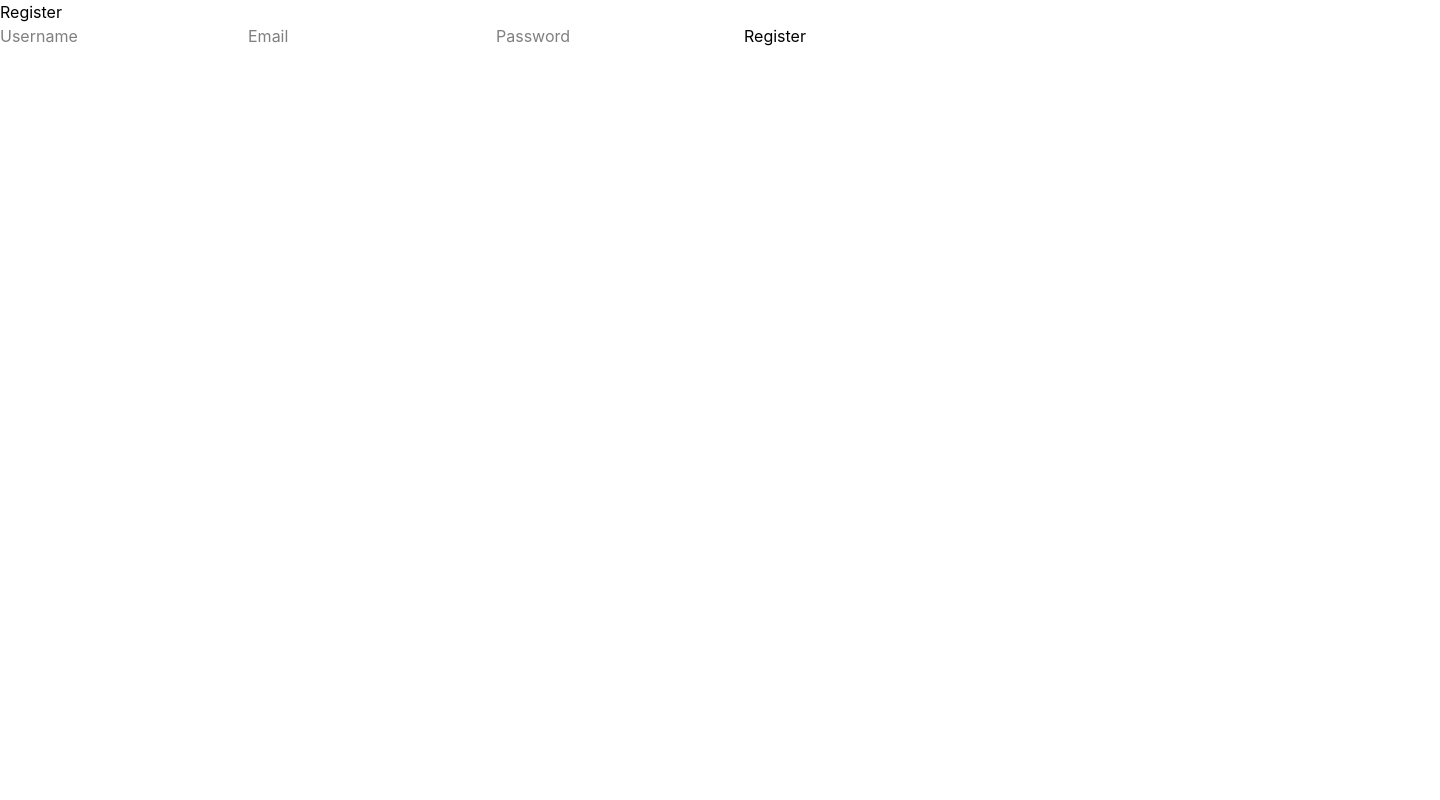
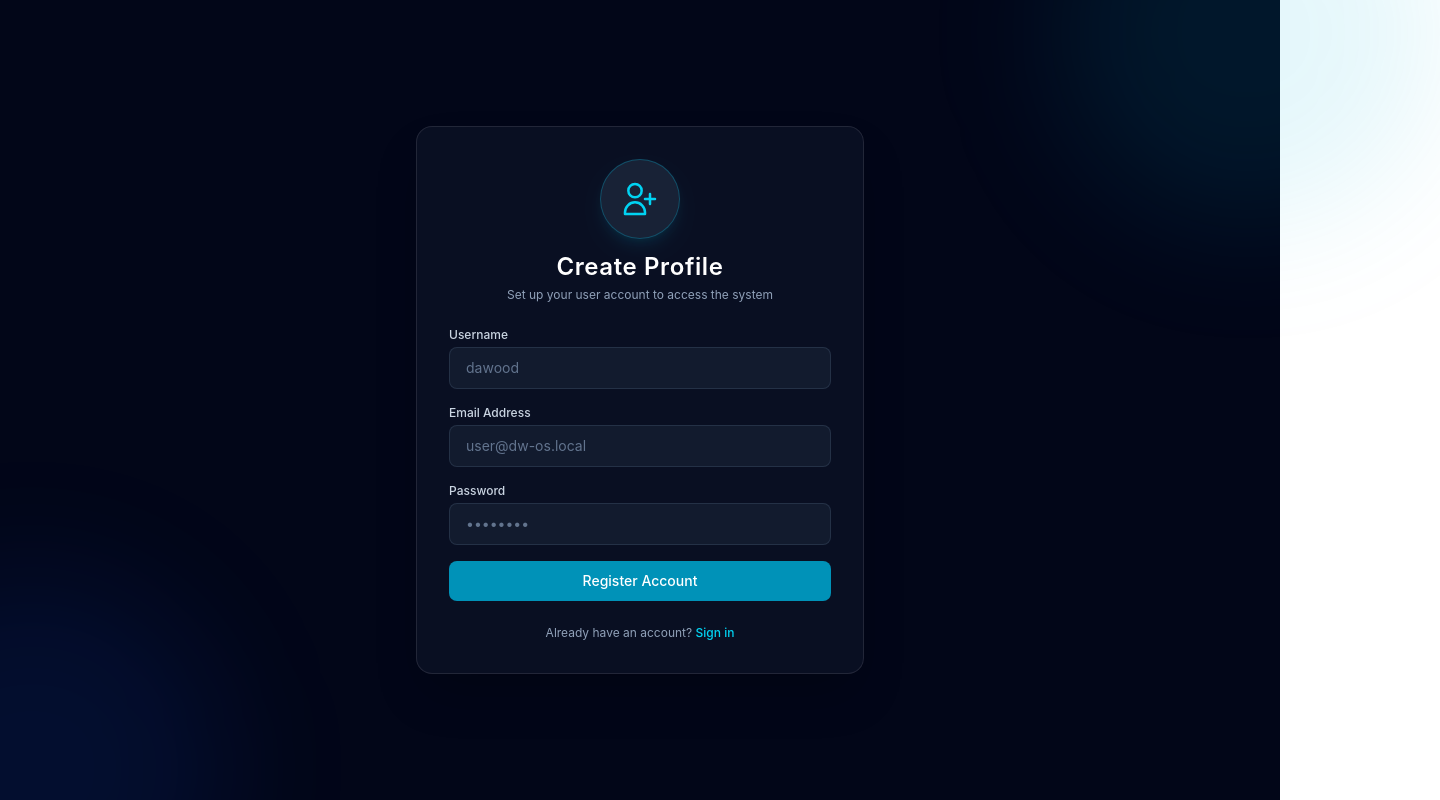
Before and after one commit to DAUD-01/Dawvix-OS, a React (Vite) app in the folder client/: page /register in a window 1280 px wide. Shown: the top 800 px of the page, 1440 px wide, since content can reach past the window. Built offline with nearby package versions, Linux system fonts and the light colour scheme.

Commit message:
feat: enhance Login and Register components with improved UI and error handling

```diff
--- a/client/src/pages/Login.tsx
+++ b/client/src/pages/Login.tsx
@@ -1,55 +1,163 @@
 import { useState } from "react";
+import { useNavigate, Link } from "react-router-dom";
 import { loginUser } from "../services/authService";
 import { useAuthStore } from "../stores/authStore";
 
 export default function Login() {
   const [email, setEmail] = useState("");
   const [password, setPassword] = useState("");
+  const [loading, setLoading] = useState(false);
+  const [error, setError] = useState<string | null>(null);
+
   const { setUser, setToken } = useAuthStore();
+  const navigate = useNavigate();
 
   const handleSubmit = async (e: React.FormEvent) => {
     e.preventDefault();
+    setError(null);
+    setLoading(true);
 
     try {
       const data = await loginUser(email, password);
+
       setToken(data.token);
       setUser(data.user);
-      console.log(data);
-      console.log(useAuthStore.getState());
-      alert("Login Successfully");
-      console.log("logged in....");
+      localStorage.setItem("token", data.token);
 
-      localStorage.setItem("token", data.token);
-    } catch (error) {
-      console.log(error);
+      // Redirect to desktop route automatically
+      navigate("/desktop");
+    } catch (err: unknown) {
+      console.error("Login failed:", err);
 
-      alert("Login failed");
+      const apiError = err as {
+        response?: {
+          data?: {
+            message?: string;
+          };
+        };
+      };
+
+      setError(
+        apiError.response?.data?.message ||
+          "Failed to log in. Please check your credentials.",
+      );
+    } finally {
+      setLoading(false);
     }
   };
 
   return (
+    <div className="relative flex min-h-screen w-full items-center justify-center bg-slate-950 font-sans antialiased selection:bg-cyan-500 selection:text-white">
+      {/* OS Background Subtle Glow FX */}
+      <div className="absolute -top-40 -left-40 h-96 w-96 rounded-full bg-cyan-500/10 blur-3xl" />
+      <div className="absolute -bottom-40 -right-40 h-96 w-96 rounded-full bg-blue-600/10 blur-3xl" />
+
+      {/* Glassmorphic Login Card */}
+      <div className="relative z-10 w-full max-w-md rounded-2xl border border-white/10 bg-slate-900/60 p-8 shadow-2xl backdrop-blur-xl transition-all">
+        {/* User / System Avatar */}
+        <div className="mb-6 flex flex-col items-center">
+          <div className="mb-3 flex h-20 w-20 items-center justify-center rounded-full border border-cyan-500/30 bg-slate-800/80 shadow-lg shadow-cyan-500/10">
+            <svg
+              className="h-10 w-10 text-cyan-400"
+              fill="none"
+              stroke="currentColor"
+              viewBox="0 0 24 24"
+            >
+              <path
+                strokeLinecap="round"
+                strokeLinejoin="round"
+                strokeWidth={1.5}
+                d="M16 7a4 4 0 11-8 0 4 4 0 018 0zM12 14a7 7 0 00-7 7h14a7 7 0 00-7-7z"
+              />
+            </svg>
+          </div>
+          <h1 className="text-2xl font-semibold tracking-wide text-white">
+            Welcome Back
+          </h1>
+          <p className="mt-1 text-xs text-slate-400">
+            Authenticate to access your workspace
+          </p>
+        </div>
+
+        {/* Error Notification */}
+        {error && (
+          <div className="mb-4 rounded-lg border border-red-500/30 bg-red-500/10 p-3 text-center text-xs text-red-400">
+            {error}
+          </div>
+        )}
+
+        {/* Form */}
+        <form onSubmit={handleSubmit} className="space-y-4">
           <div>
-      <h1>Login</h1>
-
-      <form onSubmit={handleSubmit}>
+            <label className="mb-1 block text-xs font-medium text-slate-300">
+              Email Address
+            </label>
             <input
               type="email"
-          placeholder="Email"
+              required
+              placeholder="user@dw-os.local"
               value={email}
-          onChange={(e) => {
-            setEmail(e.target.value);
-          }}
+              onChange={(e) => setEmail(e.target.value)}
+              className="w-full rounded-lg border border-slate-700/60 bg-slate-800/50 px-4 py-2.5 text-sm text-slate-100 placeholder-slate-500 transition focus:border-cyan-500 focus:bg-slate-800/80 focus:outline-none focus:ring-1 focus:ring-cyan-500"
             />
+          </div>
 
+          <div>
+            <label className="mb-1 block text-xs font-medium text-slate-300">
+              Password
+            </label>
             <input
               type="password"
-          placeholder="Password"
+              required
+              placeholder="••••••••"
               value={password}
               onChange={(e) => setPassword(e.target.value)}
+              className="w-full rounded-lg border border-slate-700/60 bg-slate-800/50 px-4 py-2.5 text-sm text-slate-100 placeholder-slate-500 transition focus:border-cyan-500 focus:bg-slate-800/80 focus:outline-none focus:ring-1 focus:ring-cyan-500"
             />
+          </div>
 
-        <button type="submit">Login</button>
+          <button
+            type="submit"
+            disabled={loading}
+            className="mt-2 flex w-full items-center justify-center rounded-lg bg-cyan-600 px-4 py-2.5 text-sm font-medium text-white transition duration-200 hover:bg-cyan-500 focus:outline-none focus:ring-2 focus:ring-cyan-400 focus:ring-offset-2 focus:ring-offset-slate-900 disabled:opacity-50"
+          >
+            {loading ? (
+              <span className="flex items-center gap-2">
+                <svg className="h-4 w-4 animate-spin" viewBox="0 0 24 24">
+                  <circle
+                    className="opacity-25"
+                    cx="12"
+                    cy="12"
+                    r="10"
+                    stroke="currentColor"
+                    strokeWidth="4"
+                    fill="none"
+                  />
+                  <path
+                    className="opacity-75"
+                    fill="currentColor"
+                    d="M4 12a8 8 0 018-8V0C5.373 0 0 5.373 0 12h4z"
+                  />
+                </svg>
+                Unlocking...
+              </span>
+            ) : (
+              "Sign In"
+            )}
+          </button>
         </form>
+
+        {/* Footer Navigation */}
+        <div className="mt-6 text-center text-xs text-slate-400">
+          Don't have an account?{" "}
+          <Link
+            to="/register"
+            className="font-medium text-cyan-400 hover:text-cyan-300 hover:underline"
+          >
+            Create account
+          </Link>
+        </div>
+      </div>
     </div>
   );
 }
--- a/client/src/pages/Register.tsx
+++ b/client/src/pages/Register.tsx
@@ -1,55 +1,167 @@
 import { useState } from "react";
+import { useNavigate, Link } from "react-router-dom";
 import { registerUser } from "../services/authService";
 
 export default function Register() {
   const [username, setUsername] = useState("");
   const [email, setEmail] = useState("");
   const [password, setPassword] = useState("");
+  const [loading, setLoading] = useState(false);
+  const [error, setError] = useState<string | null>(null);
+
+  const navigate = useNavigate();
 
   const handleSubmit = async (e: React.FormEvent) => {
     e.preventDefault();
+    setError(null);
+    setLoading(true);
 
     try {
       const data = await registerUser(username, email, password);
+      console.log("Registered user:", data);
 
-      console.log(data);
+      // Redirect to login page upon successful account creation
+      navigate("/");
+    } catch (err: unknown) {
+      console.error("Registration failed:", err);
 
-      alert("User Registered");
-    } catch (error) {
-      console.error(error);
+      // Safely extract error message from various possible shapes
+      const message =
+        (err as { response?: { data?: { message?: string } } })?.response?.data
+          ?.message || (err as { message?: string })?.message;
 
-      alert("Registration Failed");
+      setError(message || "Registration failed. Please try again.");
+    } finally {
+      setLoading(false);
     }
   };
 
   return (
+    <div className="relative flex min-h-screen w-full items-center justify-center bg-slate-950 font-sans antialiased selection:bg-cyan-500 selection:text-white">
+      {/* Ambient Lighting FX */}
+      <div className="absolute -top-40 -right-40 h-96 w-96 rounded-full bg-cyan-500/10 blur-3xl" />
+      <div className="absolute -bottom-40 -left-40 h-96 w-96 rounded-full bg-blue-600/10 blur-3xl" />
+
+      {/* Glassmorphic Registration Card */}
+      <div className="relative z-10 w-full max-w-md rounded-2xl border border-white/10 bg-slate-900/60 p-8 shadow-2xl backdrop-blur-xl transition-all">
+        {/* System Icon & Title */}
+        <div className="mb-6 flex flex-col items-center">
+          <div className="mb-3 flex h-20 w-20 items-center justify-center rounded-full border border-cyan-500/30 bg-slate-800/80 shadow-lg shadow-cyan-500/10">
+            <svg
+              className="h-10 w-10 text-cyan-400"
+              fill="none"
+              stroke="currentColor"
+              viewBox="0 0 24 24"
+            >
+              <path
+                strokeLinecap="round"
+                strokeLinejoin="round"
+                strokeWidth={1.5}
+                d="M18 9v3m0 0v3m0-3h3m-3 0h-3m-2-5a4 4 0 11-8 0 4 4 0 018 0zM3 20a6 6 0 0112 0v1H3v-1z"
+              />
+            </svg>
+          </div>
+          <h1 className="text-2xl font-semibold tracking-wide text-white">
+            Create Profile
+          </h1>
+          <p className="mt-1 text-xs text-slate-400">
+            Set up your user account to access the system
+          </p>
+        </div>
+
+        {/* Inline Error Display */}
+        {error && (
+          <div className="mb-4 rounded-lg border border-red-500/30 bg-red-500/10 p-3 text-center text-xs text-red-400">
+            {error}
+          </div>
+        )}
+
+        {/* Form Fields */}
+        <form onSubmit={handleSubmit} className="space-y-4">
           <div>
-      <h1>Register</h1>
-
-      <form onSubmit={handleSubmit}>
+            <label className="mb-1 block text-xs font-medium text-slate-300">
+              Username
+            </label>
             <input
               type="text"
-          placeholder="Username"
+              required
+              placeholder="dawood"
               value={username}
               onChange={(e) => setUsername(e.target.value)}
+              className="w-full rounded-lg border border-slate-700/60 bg-slate-800/50 px-4 py-2.5 text-sm text-slate-100 placeholder-slate-500 transition focus:border-cyan-500 focus:bg-slate-800/80 focus:outline-none focus:ring-1 focus:ring-cyan-500"
             />
+          </div>
 
+          <div>
+            <label className="mb-1 block text-xs font-medium text-slate-300">
+              Email Address
+            </label>
             <input
               type="email"
-          placeholder="Email"
+              required
+              placeholder="user@dw-os.local"
               value={email}
               onChange={(e) => setEmail(e.target.value)}
+              className="w-full rounded-lg border border-slate-700/60 bg-slate-800/50 px-4 py-2.5 text-sm text-slate-100 placeholder-slate-500 transition focus:border-cyan-500 focus:bg-slate-800/80 focus:outline-none focus:ring-1 focus:ring-cyan-500"
             />
+          </div>
 
+          <div>
+            <label className="mb-1 block text-xs font-medium text-slate-300">
+              Password
+            </label>
             <input
               type="password"
-          placeholder="Password"
+              required
+              placeholder="••••••••"
               value={password}
               onChange={(e) => setPassword(e.target.value)}
+              className="w-full rounded-lg border border-slate-700/60 bg-slate-800/50 px-4 py-2.5 text-sm text-slate-100 placeholder-slate-500 transition focus:border-cyan-500 focus:bg-slate-800/80 focus:outline-none focus:ring-1 focus:ring-cyan-500"
             />
+          </div>
 
-        <button type="submit">Register</button>
+          <button
+            type="submit"
+            disabled={loading}
+            className="mt-2 flex w-full items-center justify-center rounded-lg bg-cyan-600 px-4 py-2.5 text-sm font-medium text-white transition duration-200 hover:bg-cyan-500 focus:outline-none focus:ring-2 focus:ring-cyan-400 focus:ring-offset-2 focus:ring-offset-slate-900 disabled:opacity-50"
+          >
+            {loading ? (
+              <span className="flex items-center gap-2">
+                <svg className="h-4 w-4 animate-spin" viewBox="0 0 24 24">
+                  <circle
+                    className="opacity-25"
+                    cx="12"
+                    cy="12"
+                    r="10"
+                    stroke="currentColor"
+                    strokeWidth="4"
+                    fill="none"
+                  />
+                  <path
+                    className="opacity-75"
+                    fill="currentColor"
+                    d="M4 12a8 8 0 018-8V0C5.373 0 0 5.373 0 12h4z"
+                  />
+                </svg>
+                Creating Account...
+              </span>
+            ) : (
+              "Register Account"
+            )}
+          </button>
         </form>
+
+        {/* Redirect Option */}
+        <div className="mt-6 text-center text-xs text-slate-400">
+          Already have an account?{" "}
+          <Link
+            to="/"
+            className="font-medium text-cyan-400 hover:text-cyan-300 hover:underline"
+          >
+            Sign in
+          </Link>
+        </div>
+      </div>
     </div>
   );
 }
```
Lines whose indentation alone changed are shown as unchanged.
